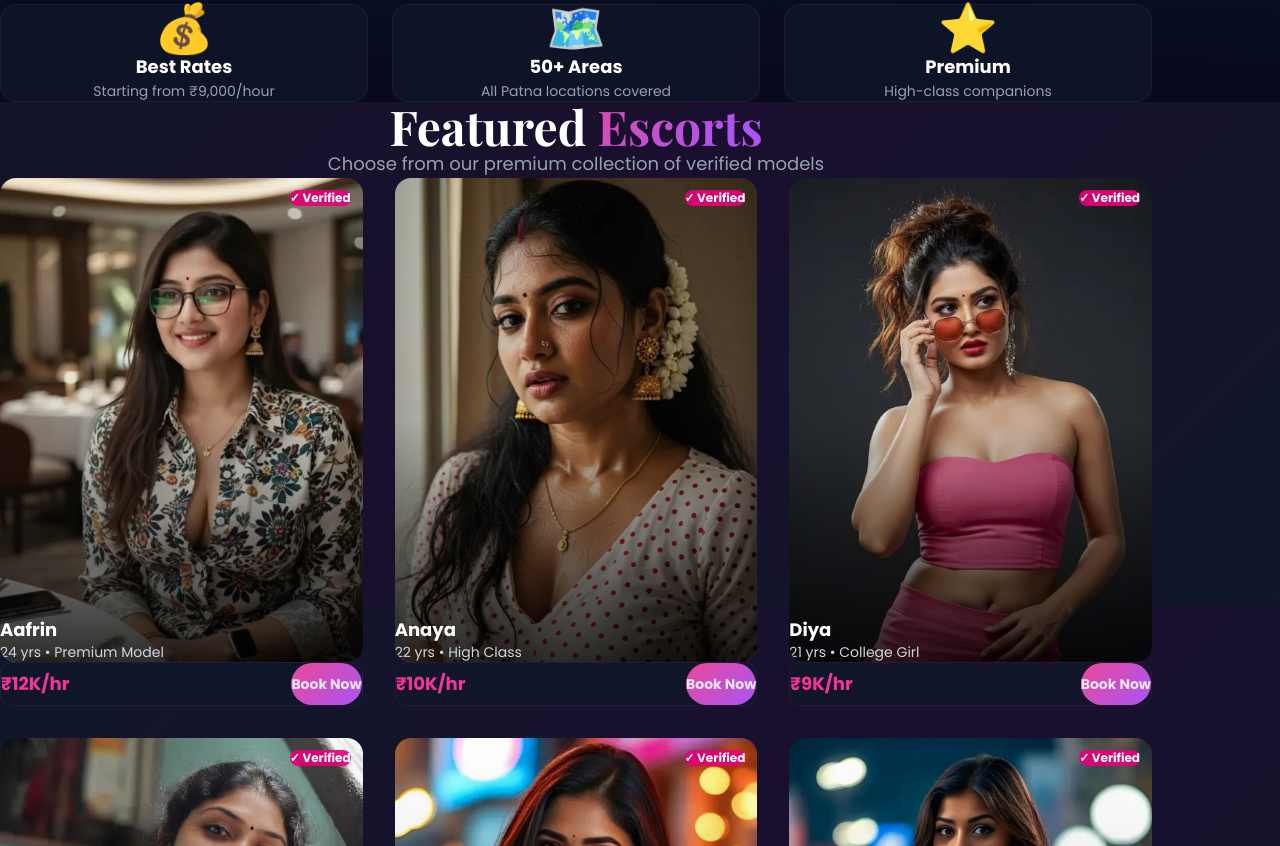
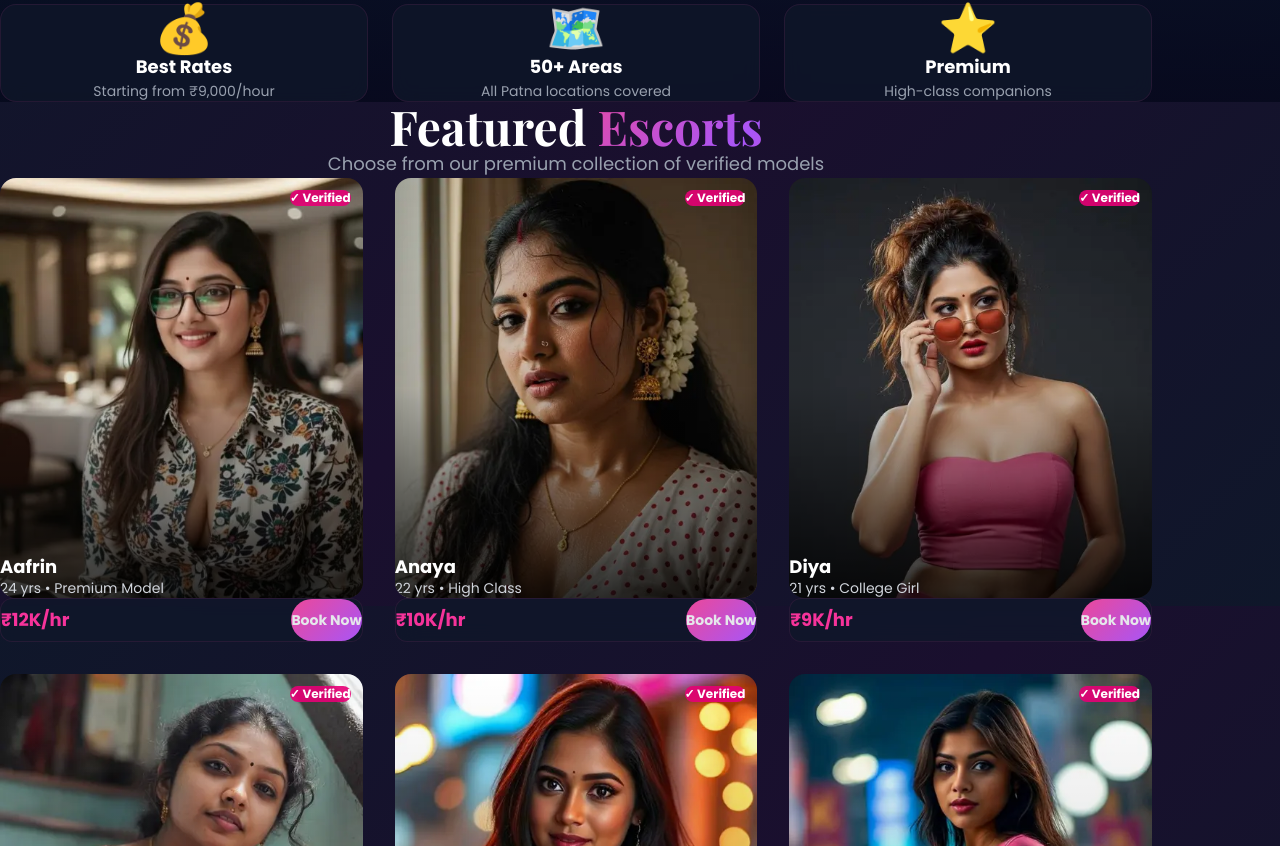
Before and after one commit to trusted7061-lab/hotsonia, a Next.js app: page / in a window 1280 px wide. Shown: the part 994-1840 px from the top of the page. Built offline with nearby package versions, Linux system fonts and the light colour scheme.

Commit message:
Fix model images not rendering: remove height:auto global img rule, use explicit 420px height on image containers

```diff
--- a/app/globals.css
+++ b/app/globals.css
@@ -48,7 +48,6 @@ ul {
 img {
   max-width: 100%;
   display: block;
-  height: auto;
 }
 
 /* Fonts */
--- a/app/page.tsx
+++ b/app/page.tsx
@@ -184,7 +184,7 @@ export default function Home() {
             {models.map((model) => (
               <div key={model.name} className="group flex flex-col">
                 {/* Image */}
-                <div className="relative rounded-2xl overflow-hidden mb-4 card-hover" style={{ aspectRatio: '3/4' }}>
+                <div className="relative rounded-2xl overflow-hidden mb-4 card-hover" style={{ height: '420px' }}>
                   <Image
                     src={model.image}
                     alt={`${model.name} - Escort in Patna`}
```
